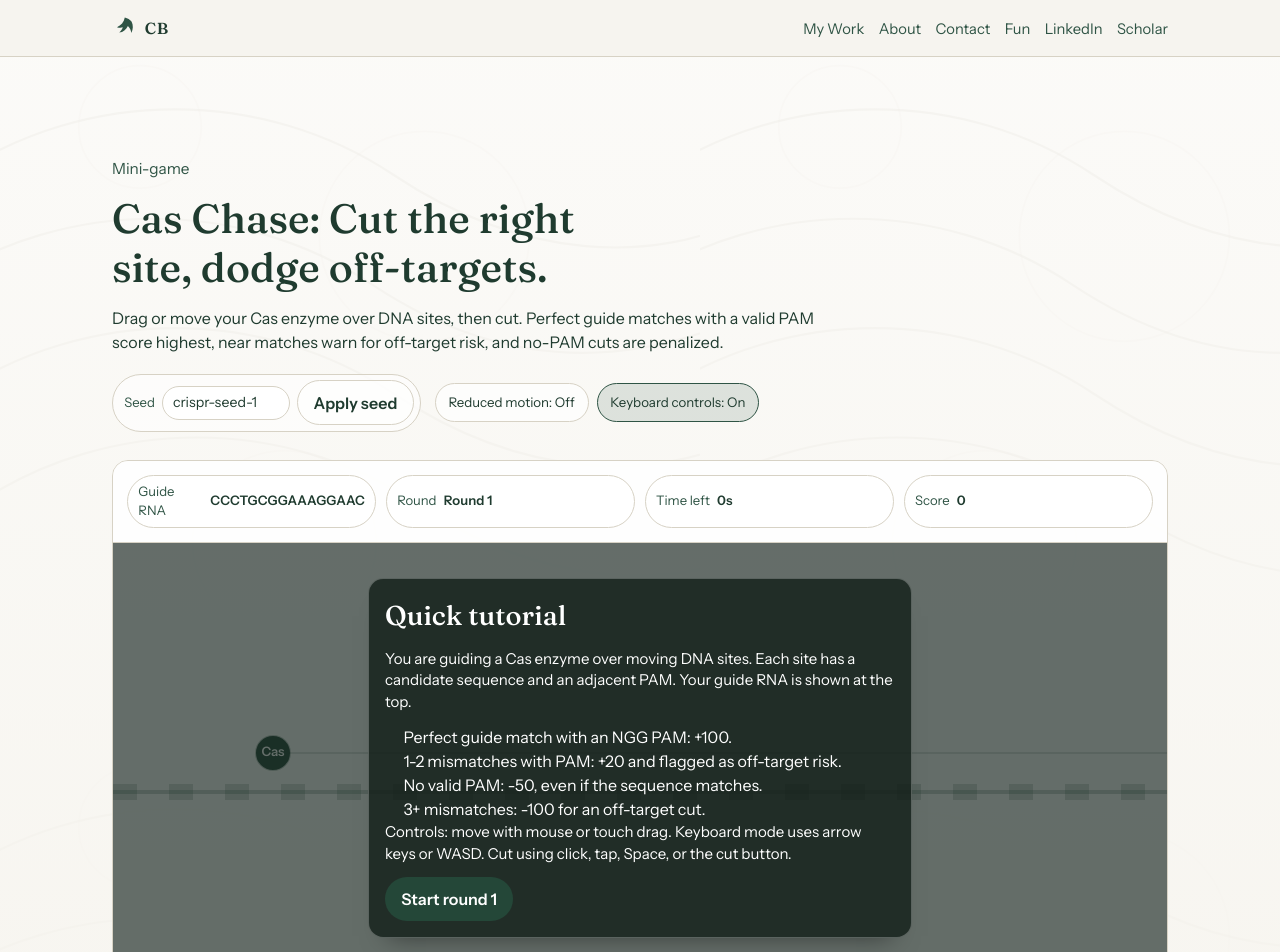
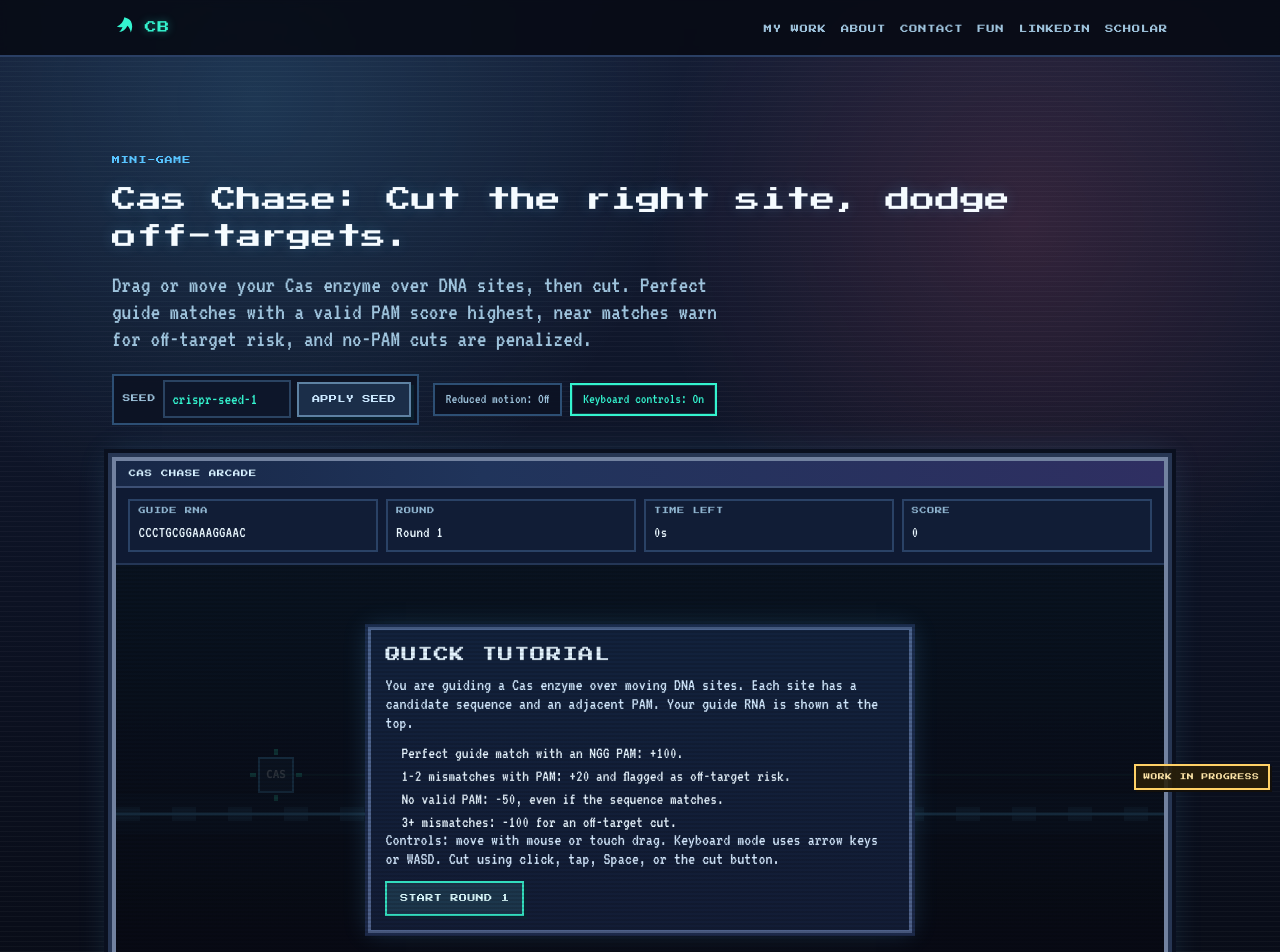
Before and after one commit to chrismbaehr/chrisbaehr-site, a Next.js app: page /game in a window 1280 px wide. Shown: the top 952 px of the page. Built offline with nearby package versions, Linux system fonts and the light colour scheme.

Commit message:
Style game as retro arcade and add work-in-progress badge

```diff
--- a/app/game/game.module.css
+++ b/app/game/game.module.css
@@ -1,23 +1,25 @@
 .page {
-  --paper: #f6f4ee;
-  --paper-strong: #efece3;
-  --forest: #1f3b2f;
-  --forest-soft: #2f5445;
-  --line: #d7d2c5;
-  --button: #244738;
-  --button-hover: #1d3a2e;
-  --focus: #8ba37a;
-  --card: rgba(255, 255, 255, 0.62);
-  --shadow: rgba(25, 41, 33, 0.08);
+  --bg-0: #06080f;
+  --bg-1: #0c1223;
+  --bg-2: #141d35;
+  --ink: #e9f6ff;
+  --ink-soft: #9ec3dc;
+  --line: #2d4f74;
+  --accent: #34f4cf;
+  --accent-2: #58c4ff;
+  --warning: #ffd166;
+  --danger: #ff6483;
+  --focus: #ffe66d;
+  --panel: rgba(12, 19, 36, 0.94);
+  --panel-soft: rgba(21, 32, 58, 0.9);
   min-height: 100svh;
-  font-family: var(--font-instrument-sans), "Segoe UI", sans-serif;
-  color: var(--forest);
-  background-color: var(--paper);
-  background-image:
-    linear-gradient(180deg, rgba(255, 255, 255, 0.6), rgba(246, 244, 238, 0.94)),
-    url("/assets/topo-texture.svg");
-  background-size: cover, 700px;
-  background-attachment: fixed, fixed;
+  font-family: var(--font-vt323), monospace;
+  color: var(--ink);
+  background:
+    radial-gradient(circle at 20% 8%, rgba(88, 196, 255, 0.16), transparent 28%),
+    radial-gradient(circle at 80% 18%, rgba(255, 100, 131, 0.14), transparent 26%),
+    repeating-linear-gradient(0deg, rgba(255, 255, 255, 0.03) 0 1px, transparent 1px 5px),
+    linear-gradient(180deg, var(--bg-2), var(--bg-1) 48%, var(--bg-0));
 }
 
 .page * {
@@ -28,10 +30,10 @@
   position: absolute;
   left: 0.75rem;
   top: -3rem;
-  background: var(--button);
-  color: #fff;
-  padding: 0.55rem 0.8rem;
-  border-radius: 0.4rem;
+  background: #151f3a;
+  color: var(--ink);
+  padding: 0.45rem 0.7rem;
+  border: 2px solid var(--accent);
   text-decoration: none;
   z-index: 1000;
 }
@@ -40,13 +42,31 @@
   top: 0.75rem;
 }
 
+.wipCorner {
+  position: fixed;
+  right: 0.65rem;
+  bottom: 0.65rem;
+  z-index: 80;
+  margin: 0;
+  padding: 0.35rem 0.5rem;
+  border: 2px solid #ffd166;
+  background: rgba(42, 31, 8, 0.88);
+  color: #ffe7aa;
+  font-family: var(--font-press-start-2p), monospace;
+  font-size: 0.42rem;
+  letter-spacing: 0.08em;
+  text-transform: uppercase;
+  box-shadow: 2px 2px 0 #120f0b;
+  pointer-events: none;
+}
+
 .header {
   position: sticky;
   top: 0;
   z-index: 30;
-  background: rgba(246, 244, 238, 0.94);
-  border-bottom: 1px solid var(--line);
-  backdrop-filter: blur(4px);
+  background: rgba(7, 11, 21, 0.9);
+  border-bottom: 2px solid #2a3f64;
+  backdrop-filter: blur(3px);
 }
 
 .navWrap {
@@ -62,21 +82,23 @@
 .brand {
   display: inline-flex;
   align-items: center;
-  gap: 0.45rem;
-  color: var(--forest);
+  gap: 0.5rem;
+  color: var(--ink);
   text-decoration: none;
-  font-weight: 600;
 }
 
 .brandIcon {
-  width: 1.6rem;
-  height: 1.6rem;
-  fill: var(--forest-soft);
+  width: 1.55rem;
+  height: 1.55rem;
+  fill: var(--accent);
 }
 
 .brandMark {
-  font-family: var(--font-fraunces), Georgia, serif;
-  letter-spacing: 0.04em;
+  font-family: var(--font-press-start-2p), monospace;
+  font-size: 0.74rem;
+  letter-spacing: 0.08em;
+  color: var(--accent);
+  text-shadow: 0 0 8px rgba(52, 244, 207, 0.4);
 }
 
 .navLinks {
@@ -84,20 +106,22 @@
   display: flex;
   flex-wrap: wrap;
   justify-content: flex-end;
-  gap: 0.5rem 0.9rem;
+  gap: 0.4rem 0.9rem;
   margin: 0;
   padding: 0;
 }
 
 .navLinks a {
-  color: var(--forest-soft);
+  color: var(--ink-soft);
   text-decoration: none;
-  font-size: 0.88rem;
+  font-family: var(--font-press-start-2p), monospace;
+  text-transform: uppercase;
+  letter-spacing: 0.08em;
+  font-size: 0.52rem;
 }
 
-.navLinks a[aria-current="page"] {
-  color: var(--forest);
-  font-weight: 600;
+.navLinks a:hover {
+  color: var(--accent-2);
 }
 
 .main {
@@ -111,22 +135,30 @@
 }
 
 .eyebrow {
-  margin: 0 0 0.85rem;
-  font-size: 0.96rem;
-  color: var(--forest-soft);
+  margin: 0 0 0.92rem;
+  font-family: var(--font-press-start-2p), monospace;
+  text-transform: uppercase;
+  font-size: 0.5rem;
+  letter-spacing: 0.1em;
+  color: var(--accent-2);
 }
 
 .hero h1 {
   margin: 0;
-  font-family: var(--font-fraunces), Georgia, serif;
-  line-height: 1.2;
-  font-size: clamp(1.72rem, 6vw, 2.55rem);
-  max-width: 20ch;
+  font-family: var(--font-press-start-2p), monospace;
+  font-size: clamp(1rem, 3vw, 1.56rem);
+  line-height: 1.5;
+  max-width: 36ch;
+  color: #f5fbff;
+  text-shadow: 0 0 14px rgba(88, 196, 255, 0.22);
 }
 
 .heroLead {
-  margin: 0.9rem 0 0;
+  margin: 1rem 0 0;
   max-width: 66ch;
+  color: var(--ink-soft);
+  font-size: clamp(1.18rem, 2.2vw, 1.5rem);
+  line-height: 1.14;
 }
 
 .controls {
@@ -140,112 +172,148 @@
 .seedControl {
   display: inline-flex;
   align-items: center;
-  gap: 0.45rem;
-  background: var(--card);
-  border: 1px solid var(--line);
-  border-radius: 999px;
-  padding: 0.35rem 0.4rem 0.35rem 0.7rem;
+  gap: 0.42rem;
+  background: var(--panel);
+  border: 2px solid var(--line);
+  padding: 0.3rem 0.4rem 0.3rem 0.55rem;
 }
 
 .seedControl label {
-  font-size: 0.82rem;
-  color: var(--forest-soft);
+  font-family: var(--font-press-start-2p), monospace;
+  color: var(--ink-soft);
+  font-size: 0.48rem;
+  letter-spacing: 0.08em;
+  text-transform: uppercase;
 }
 
 .seedControl input {
   width: 8rem;
-  border: 1px solid var(--line);
-  border-radius: 999px;
-  padding: 0.35rem 0.62rem;
-  font-size: 0.88rem;
-  background: rgba(255, 255, 255, 0.9);
-  color: var(--forest);
+  border: 2px solid #2a4362;
+  background: #0d162a;
+  color: var(--accent);
+  padding: 0.28rem 0.48rem;
+  font-size: 1.02rem;
+  font-family: var(--font-vt323), monospace;
 }
 
 .toggleGroup {
   display: inline-flex;
   align-items: center;
   gap: 0.5rem;
+  flex-wrap: wrap;
 }
 
 .toggleButton {
-  border: 1px solid var(--line);
-  border-radius: 999px;
-  background: rgba(255, 255, 255, 0.7);
-  color: var(--forest);
-  padding: 0.52rem 0.8rem;
-  font-size: 0.83rem;
+  border: 2px solid var(--line);
+  background: var(--panel);
+  color: var(--ink-soft);
+  padding: 0.46rem 0.68rem;
+  font-size: 0.9rem;
+  line-height: 1;
+  font-family: var(--font-vt323), monospace;
   cursor: pointer;
 }
 
 .toggleButton[aria-pressed="true"] {
-  border-color: #2f5445;
-  background: rgba(47, 84, 69, 0.14);
+  border-color: var(--accent);
+  color: var(--accent);
+  box-shadow: inset 0 0 0 1px rgba(52, 244, 207, 0.18);
 }
 
 .button {
-  border-radius: 999px;
-  border: 1px solid transparent;
-  padding: 0.58rem 0.95rem;
-  min-height: 2.4rem;
-  font-weight: 600;
+  border: 2px solid #2fdfbe;
+  padding: 0.48rem 0.8rem;
+  min-height: 2.2rem;
+  background: #183449;
+  color: #dbfcff;
+  font-family: var(--font-press-start-2p), monospace;
+  text-transform: uppercase;
+  letter-spacing: 0.05em;
+  font-size: 0.5rem;
   cursor: pointer;
-  background: var(--button);
-  color: #fff;
+  box-shadow: 3px 3px 0 #09202f;
 }
 
 .button:hover {
-  background: var(--button-hover);
+  transform: translate(1px, 1px);
+  box-shadow: 2px 2px 0 #09202f;
 }
 
 .buttonSecondary {
-  border-color: var(--line);
-  color: var(--forest);
-  background: rgba(255, 255, 255, 0.45);
-}
-
-.buttonSecondary:hover {
-  background: rgba(255, 255, 255, 0.8);
+  border-color: #5e82a3;
+  background: #1b2e49;
+  color: #cbe8ff;
 }
 
 .gameShell {
   position: relative;
-  border: 1px solid var(--line);
-  border-radius: 1rem;
-  box-shadow: 0 18px 28px -22px var(--shadow);
-  background: rgba(255, 255, 255, 0.66);
+  margin-top: 0.25rem;
+  border: 4px solid #7282a0;
+  background: #10182e;
+  box-shadow:
+    0 0 0 4px #273653,
+    0 0 0 8px #0a101f,
+    0 22px 0 -8px #03050a,
+    0 0 32px rgba(88, 196, 255, 0.18);
   overflow: hidden;
+}
+
+.gameShell::before {
+  content: "CAS CHASE ARCADE";
+  display: block;
+  padding: 0.45rem 0.8rem;
+  background: linear-gradient(90deg, #172746, #20345b 35%, #2f2f62 100%);
+  border-bottom: 2px solid #3d5075;
+  color: #d7f1ff;
+  font-family: var(--font-press-start-2p), monospace;
+  font-size: 0.46rem;
+  letter-spacing: 0.09em;
+  text-transform: uppercase;
 }
 
 .hudTop {
   display: grid;
   grid-template-columns: repeat(2, minmax(0, 1fr));
-  gap: 0.65rem;
-  padding: 0.9rem;
-  border-bottom: 1px solid var(--line);
-  background: rgba(255, 255, 255, 0.7);
+  gap: 0.5rem;
+  padding: 0.7rem 0.78rem;
+  border-bottom: 2px solid #243656;
+  background: #0f1a33;
 }
 
 .hudChip {
   display: inline-flex;
-  align-items: center;
-  gap: 0.45rem;
-  border: 1px solid var(--line);
-  border-radius: 999px;
-  padding: 0.35rem 0.62rem;
-  font-size: 0.82rem;
-  color: var(--forest-soft);
-  background: rgba(255, 255, 255, 0.88);
+  flex-direction: column;
+  gap: 0.2rem;
+  border: 2px solid #2a4266;
+  padding: 0.33rem 0.5rem;
+  font-family: var(--font-press-start-2p), monospace;
+  text-transform: uppercase;
+  font-size: 0.45rem;
+  letter-spacing: 0.08em;
+  color: #8fb4cf;
+  background: rgba(18, 30, 55, 0.92);
 }
 
 .hudValue {
-  color: var(--forest);
-  font-weight: 600;
-  letter-spacing: 0.01em;
+  color: #ebf8ff;
+  font-family: var(--font-vt323), monospace;
+  font-size: 1rem;
+  letter-spacing: 0.02em;
+  text-transform: none;
 }
 
 .canvasWrap {
   position: relative;
+}
+
+.canvasWrap::after {
+  content: "";
+  position: absolute;
+  inset: 0;
+  pointer-events: none;
+  background:
+    repeating-linear-gradient(180deg, rgba(0, 0, 0, 0) 0 2px, rgba(0, 0, 0, 0.12) 2px 4px),
+    linear-gradient(180deg, rgba(88, 196, 255, 0.05), rgba(255, 100, 131, 0.02));
 }
 
 .canvas {
@@ -253,7 +321,7 @@
   display: block;
   touch-action: none;
   cursor: crosshair;
-  background: linear-gradient(180deg, rgba(255, 255, 255, 0.45), rgba(239, 236, 227, 0.28));
+  background: linear-gradient(180deg, #0d1730, #081225 42%, #050a17);
 }
 
 .hudBottom {
@@ -261,68 +329,83 @@
   gap: 0.75rem;
   align-items: center;
   justify-content: space-between;
-  padding: 0.72rem 0.9rem;
-  border-top: 1px solid var(--line);
+  padding: 0.64rem 0.8rem;
+  border-top: 2px solid #243656;
   min-height: 3.1rem;
+  background: #0e1931;
 }
 
 .message {
   margin: 0;
-  font-size: 0.92rem;
-  color: var(--forest-soft);
+  font-size: 1.1rem;
+  color: #9ec3dc;
+  line-height: 1.05;
 }
 
 .messageGood {
-  color: #25513d;
+  color: #52f8d5;
 }
 
 .messageWarn {
-  color: #6f5a1f;
+  color: var(--warning);
 }
 
 .messageBad {
-  color: #7e4334;
+  color: var(--danger);
 }
 
 .overlay {
   position: absolute;
   inset: 0;
-  background: rgba(22, 35, 29, 0.66);
-  color: #fff;
-  padding: 1rem;
+  background: rgba(3, 7, 15, 0.84);
+  color: #e9f6ff;
+  padding: 0.8rem;
   display: grid;
   place-content: center;
 }
 
 .overlayCard {
   width: min(92vw, 34rem);
-  border-radius: 0.95rem;
-  border: 1px solid rgba(255, 255, 255, 0.26);
-  background: rgba(19, 31, 25, 0.82);
-  padding: 1rem;
-  box-shadow: 0 18px 24px -20px rgba(0, 0, 0, 0.5);
+  border: 3px solid #4b6089;
+  background: #0e1a33;
+  padding: 0.9rem;
+  box-shadow: 0 0 0 3px #182747, 0 0 24px rgba(88, 196, 255, 0.2);
 }
 
 .overlayCard h2 {
-  margin: 0 0 0.75rem;
-  font-family: var(--font-fraunces), Georgia, serif;
-  font-size: clamp(1.2rem, 4vw, 1.7rem);
+  margin: 0 0 0.65rem;
+  font-family: var(--font-press-start-2p), monospace;
+  font-size: clamp(0.72rem, 2.4vw, 0.95rem);
+  line-height: 1.45;
+  text-transform: uppercase;
+  letter-spacing: 0.06em;
 }
 
 .overlayCard p {
   margin: 0;
-  font-size: 0.94rem;
-  line-height: 1.45;
+  font-size: 1.1rem;
+  line-height: 1.08;
+  color: #d5eaff;
 }
 
 .overlayCard p + p,
 .overlayCard ul,
 .overlayCard .overlayActions {
-  margin-top: 0.75rem;
+  margin-top: 0.7rem;
 }
 
 .overlayCard ul {
-  padding-left: 1.15rem;
+  margin-bottom: 0;
+  padding-left: 1rem;
+}
+
+.overlayCard li {
+  font-size: 1.05rem;
+  line-height: 1.05;
+}
+
+.overlayCard li + li {
+  margin-top: 0.34rem;
 }
 
 .overlayActions {
@@ -333,38 +416,46 @@
 
 .scienceNotes {
   margin-top: 1.15rem;
-  border: 1px solid var(--line);
-  border-radius: 0.95rem;
-  background: var(--card);
-  padding: 0.8rem 0.95rem;
+  border: 2px solid #2a4367;
+  background: var(--panel-soft);
+  padding: 0.65rem 0.82rem;
 }
 
 .scienceNotes summary {
   cursor: pointer;
-  font-family: var(--font-fraunces), Georgia, serif;
-  font-size: 1.06rem;
+  font-family: var(--font-press-start-2p), monospace;
+  font-size: 0.54rem;
+  text-transform: uppercase;
+  letter-spacing: 0.08em;
+  color: #bfe2ff;
 }
 
 .scienceNotes ul {
-  margin: 0.75rem 0 0;
-  padding-left: 1.15rem;
+  margin: 0.65rem 0 0;
+  padding-left: 1rem;
+}
+
+.scienceNotes li {
+  font-size: 1.02rem;
+  line-height: 1.05;
+  color: #a9cce5;
 }
 
 .scienceNotes li + li {
-  margin-top: 0.42rem;
+  margin-top: 0.34rem;
 }
 
 .footer {
   max-width: 68rem;
   margin: 0 auto;
-  padding: 2.8rem 1rem 2rem;
-  color: var(--forest-soft);
-  font-size: 0.92rem;
+  padding: 2.3rem 1rem 2rem;
+  color: #8cb1cb;
+  font-size: 1rem;
   display: flex;
   align-items: baseline;
   justify-content: space-between;
   gap: 0.6rem;
-  border-top: 1px solid var(--line);
+  border-top: 2px solid #213452;
 }
 
 :global(a:focus-visible),
@@ -380,12 +471,8 @@
     padding: 0.95rem 1rem;
   }
 
-  .navLinks a {
-    font-size: 0.92rem;
-  }
-
   .hero {
-    padding: 6.25rem 0 1.75rem;
+    padding: 6.05rem 0 1.75rem;
   }
 
   .hudTop {
@@ -402,10 +489,19 @@
   .seedControl input {
     width: 6.5rem;
   }
+
+  .button {
+    font-size: 0.46rem;
+  }
 }
 
 @media (prefers-reduced-motion: reduce) {
   .page {
     scroll-behavior: auto;
   }
+
+  .button:hover {
+    transform: none;
+    box-shadow: 3px 3px 0 #09202f;
+  }
 }
--- a/app/game/page.tsx
+++ b/app/game/page.tsx
@@ -1,7 +1,7 @@
 "use client";
 
 import { useEffect, useMemo, useRef, useState, type PointerEvent as ReactPointerEvent } from "react";
-import { Fraunces, Instrument_Sans } from "next/font/google";
+import { Press_Start_2P, VT323 } from "next/font/google";
 import Link from "next/link";
 import styles from "./game.module.css";
 import { applyKeyState, clearPointer, createInputState, requestCut, setPointer } from "@/lib/game/input";
@@ -17,16 +17,16 @@ import {
 } from "@/lib/game/state";
 import type { GameState, GameViewport, HudMessage, Phase } from "@/lib/game/types";
 
-const instrumentSans = Instrument_Sans({
+const pixelBody = VT323({
   subsets: ["latin"],
-  weight: ["400", "500", "600"],
-  variable: "--font-instrument-sans",
+  weight: ["400"],
+  variable: "--font-vt323",
 });
 
-const fraunces = Fraunces({
+const pixelDisplay = Press_Start_2P({
   subsets: ["latin"],
-  weight: ["500", "600"],
-  variable: "--font-fraunces",
+  weight: ["400"],
+  variable: "--font-press-start-2p",
 });
 
 interface HudState {
@@ -224,6 +224,7 @@ export default function GamePage() {
         canvas.style.height = `${viewport.height}px`;
         ctx.setTransform(dpr, 0, 0, dpr, 0, 0);
       }
+      ctx.imageSmoothingEnabled = false;
 
       const deltaMs = lastFrameMs === 0 ? 16 : Math.min(42, nowMs - lastFrameMs);
       lastFrameMs = nowMs;
@@ -293,8 +294,9 @@ export default function GamePage() {
   }, [hud.message]);
 
   return (
-    <div className={`${styles.page} ${instrumentSans.variable} ${fraunces.variable}`}>
+    <div className={`${styles.page} ${pixelBody.variable} ${pixelDisplay.variable}`}>
       <a className={styles.skipLink} href="#main">Skip to content</a>
+      <p className={styles.wipCorner} role="status" aria-live="polite">WORK IN PROGRESS</p>
 
       <header className={styles.header} aria-label="Primary">
         <nav className={styles.navWrap}>
```
Also changed, not shown: lib/game/render.ts (+66 -67 lines).
